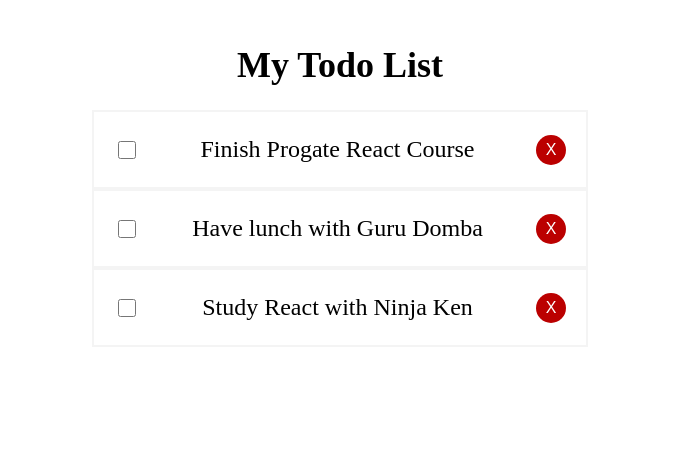
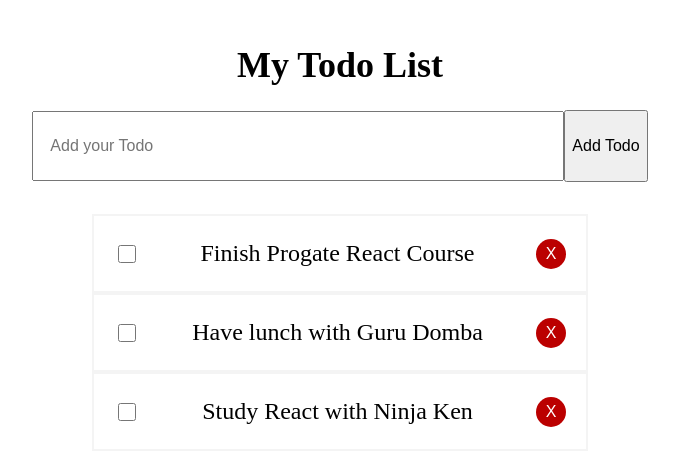
Before and after one commit to rainnasya/progate-react-todo-app, a React (Vite) app: page / in a window 1280 px wide. Shown: the top 466 px of the page, without its empty margins (300-979 px from the left). Built offline with nearby package versions, Linux system fonts and the light colour scheme.

Commit message:
Develop add todo feature

```diff
--- a/src/App.jsx
+++ b/src/App.jsx
@@ -1,5 +1,7 @@
 import React, { useState } from 'react'
 import Todos from './components/Todos'
+import TodoForm from './components/TodoForm'
+
 
 
 function App() {
@@ -42,9 +44,27 @@
     setTodos(updatedTodos)
   }
 
+  const addTodo = (todoTitle) => {
+    if (todoTitle === '') {
+      return
+    }
+
+    const newTodo = {
+      id: todos.length + 1,
+      title: todoTitle,
+      completed: false,
+    }
+
+    const updatedTodos = todos.concat(newTodo)
+    setTodos(updatedTodos)
+  }
+
   return (
     <div style={styles.container}>
       <h1 style={styles.title}>My Todo List</h1>
+      <TodoForm
+        addTodo={addTodo}
+      />
       <Todos
         todos={todos}
         toggleCompleted={toggleCompleted}
--- /dev/null
+++ b/src/components/TodoForm.jsx
@@ -0,0 +1,54 @@
+import React, {useState} from 'react'
+
+const TodoForm = ({addTodo}) => {
+    const [title, setTitle] = useState('')
+
+    const handleSubmit = (event) => {
+        event.preventDefault()
+        addTodo(title)
+        setTitle('')
+    }
+
+    const handleChangeTitle = (event) => {
+        setTitle(event.target.value)
+    }
+    console.log(title)
+
+    return (
+        <div style={styles.container}>
+        <form onSubmit={(event) => {
+            handleSubmit(event)
+            }}
+        >
+            <input
+                type="text"
+                placeholder="Add your Todo"
+                style={styles.formInput}
+                onChange={(event) => {
+                    handleChangeTitle(event)
+                }}
+                value={title}
+            />
+            <button style={styles.button}>Add Todo</button>
+        </form>
+        </div>
+    )
+}
+
+const styles = {
+  container: {
+    marginBottom: '32px',
+  },
+  formInput: {
+    height: '66px',
+    width: '40%',
+    fontSize: '16px',
+    padding: '0 16px',
+  },
+  button: {
+    height: '72px',
+    fontSize: '16px',
+  },
+}
+
+export default TodoForm
```
